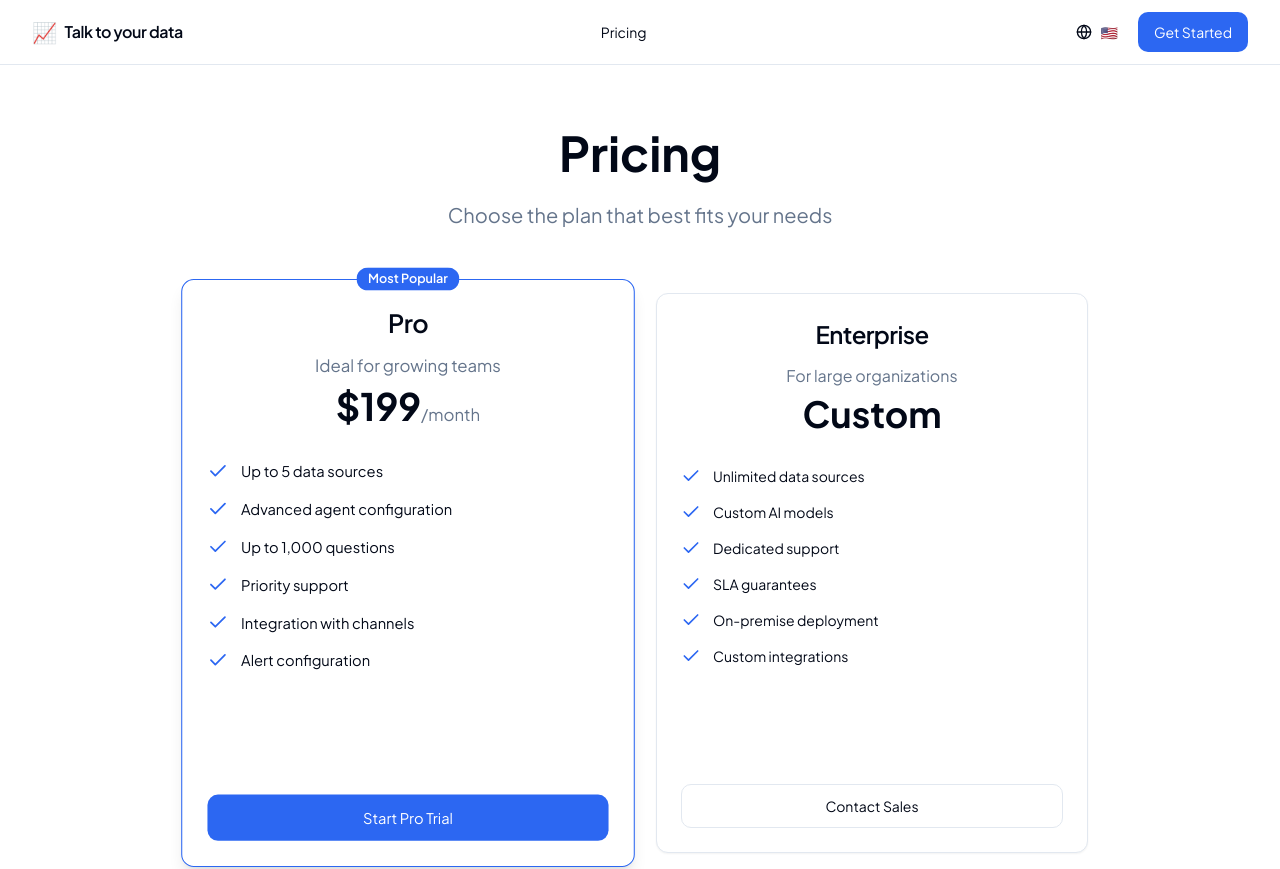
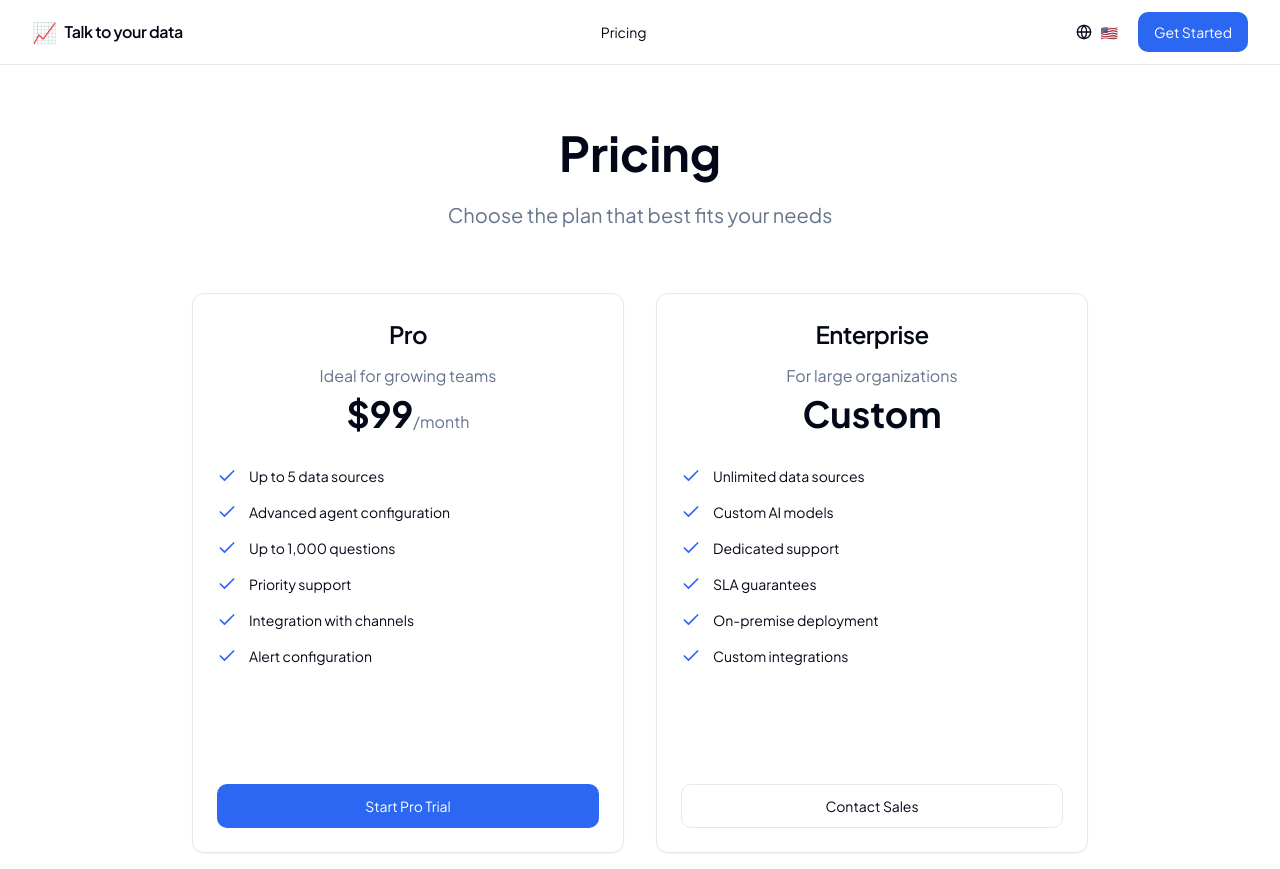
Before and after one commit to Empreiteiro/data-talks, a React (Vite) app: page /pricing in a window 1280 px wide. Shown: the top 869 px of the page. Built offline with nearby package versions, Linux system fonts and the light colour scheme.

Commit message:
Update pricing page
Remove "most popular" highlight and set different prices for EN and PT versions of the plans.

```diff
--- a/src/pages/Pricing.tsx
+++ b/src/pages/Pricing.tsx
@@ -11,10 +11,10 @@ const Pricing = () => {
   const plans = [
     {
       name: t('pricing.pro.title'),
-      price: t('pricing.pro.price'),
+      price: language === 'pt' ? 'R$ 499' : '$99',
       period: t('pricing.pro.period'),
       description: t('pricing.pro.description'),
-      badge: t('pricing.mostPopular'),
+      badge: null as string | null,
       features: language === 'pt' ? [
         'Até 5 fontes de dados',
         'Configuração avançada do agente',
@@ -75,7 +75,7 @@ const Pricing = () => {
 
         <div className="grid md:grid-cols-2 gap-8 max-w-4xl mx-auto">
           {plans.map((plan, index) => (
-                         <Card key={index} className={`relative flex flex-col h-[560px] ${index === 0 ? 'border-primary shadow-lg scale-105' : ''}`}>
+                         <Card key={index} className="relative flex flex-col h-[560px]">
                {plan.badge && (
                  <Badge className="absolute -top-3 left-1/2 transform -translate-x-1/2 bg-primary text-primary-foreground">
                    {plan.badge}
```
